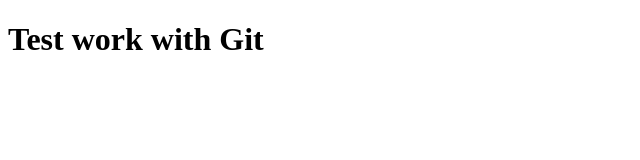
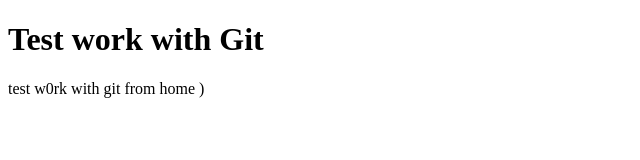
Before and after one commit to Andrew-Samoilov/github-tutorial, a plain HTML site: page index.html in a window 1280 px wide. Shown: the whole page, without its empty margins (0-640 px from the left). Drawn offline with Linux system fonts and the light colour scheme.

Commit message:
Update from home

```diff
--- a/index.html
+++ b/index.html
@@ -8,5 +8,6 @@
   </head>
   <body>
     <h1>Test work with Git</h1>
+    <p>test w0rk with git from home )</p>
   </body>
 </html>
```
